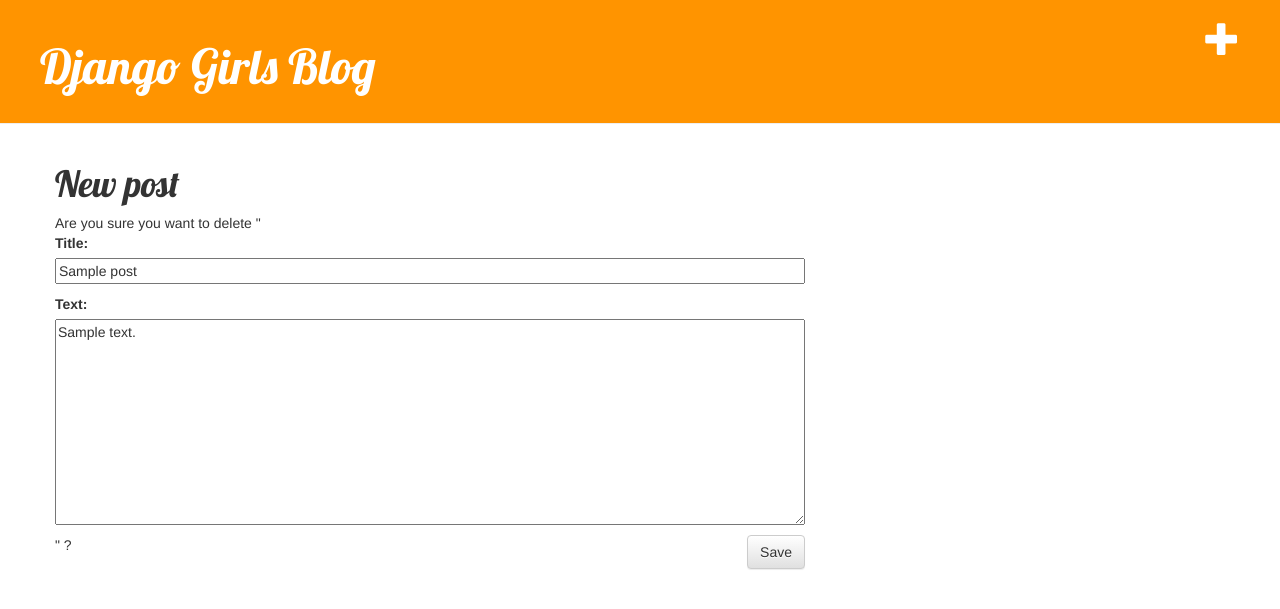
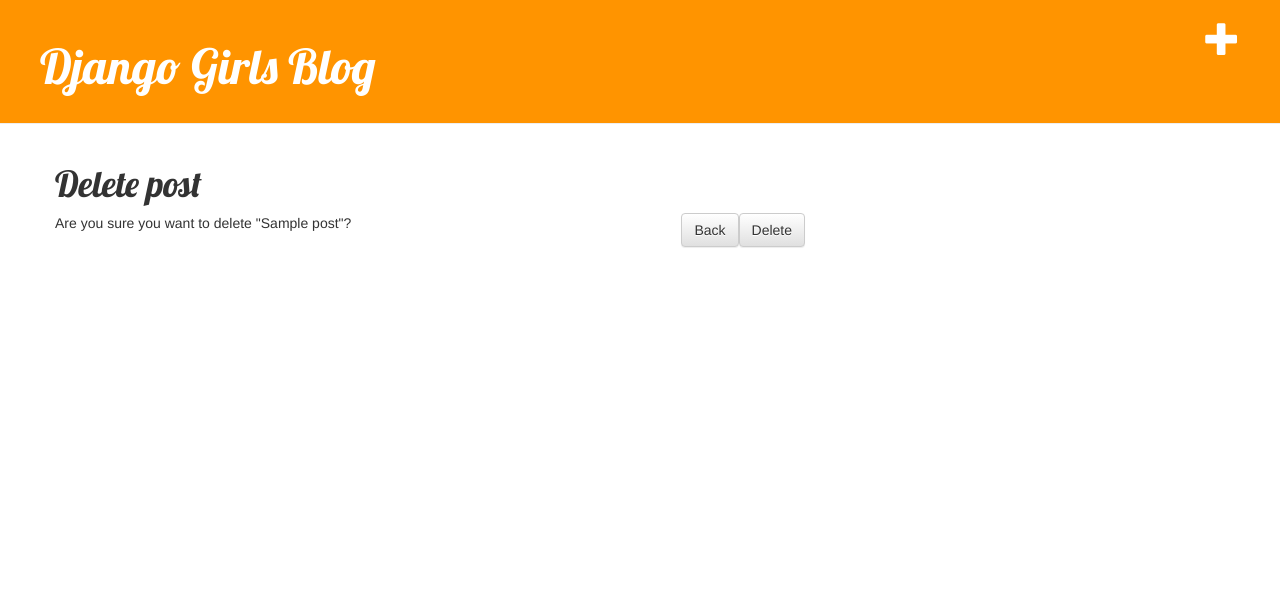
Before and after one commit to razercs21/my-first-blog, a Django app: page /post/1/delete/ in a window 1280 px wide. Shown: the top 609 px of the page. Run offline with Django 3.2, Linux system fonts and the light colour scheme; tables that the repository leaves empty hold one stand-in row (values such as "Sample post"); some libraries are stand-ins or nearby versions.

Commit message:
CRUD TERMINADO

```diff
--- a/blog/templates/blog/post_delete.html
+++ b/blog/templates/blog/post_delete.html
@@ -1,9 +1,10 @@
 {% extends 'blog/base.html' %}
 
 {% block content %}
-    <h1>New post</h1>
+    <h1>Delete post</h1>
     <form method="POST" class="post-form">{% csrf_token %}
-        Are you sure you want to delete "{{ form.as_p }}" ?
-        <button type="submit" class="save btn btn-default">Save</button>
+        	Are you sure you want to delete "{{ form.title }}"?
+        	<button type="submit" class="save btn btn-default">Delete</button>
+        	<button href="javascript:history.go(1)" class="save btn btn-default">Back</button>
     </form>
 {% endblock %}
--- a/blog/templates/blog/post_edit.html
+++ b/blog/templates/blog/post_edit.html
@@ -1,7 +1,7 @@
 {% extends 'blog/base.html' %}
 
 {% block content %}
-        <h1>New post</h1>
+	<h1>Edit post</h1>
 	<form method="POST" class="post-form">{% csrf_token %}
 		   {{ form.as_p }}
 		   <button type="submit" class="save btn btn-default">Save</button>
--- a/blog/urls.py
+++ b/blog/urls.py
@@ -2,7 +2,7 @@
 from . import views
 
 urlpatterns = [
-    url(r'^$', views.post_list),
+    url(r'^$', views.post_list, name='post_list'),
     url(r'^post/(?P<pk>[0-9]+)/$', views.post_detail, name='post'),
     url(r'^post/new/$', views.post_new, name='post_new'),
     url(r'^post/(?P<pk>[0-9]+)/edit/$', views.post_edit, name='post_edit'),
--- a/blog/views.py
+++ b/blog/views.py
@@ -45,7 +45,5 @@
     post = get_object_or_404(Post, pk=pk)
     if request.method == "POST":
     	post.delete()
-    	return redirect('blog:post', pk=post.pk)
-    else:
-    	form = PostForm(instance=post)
-    return render(request, 'blog/post_delete.html', {'form': form})
+    	return redirect('blog:post_list')
+    return render(request, 'blog/post_delete.html', {'form': post})
```
Lines whose indentation alone changed are shown as unchanged.
